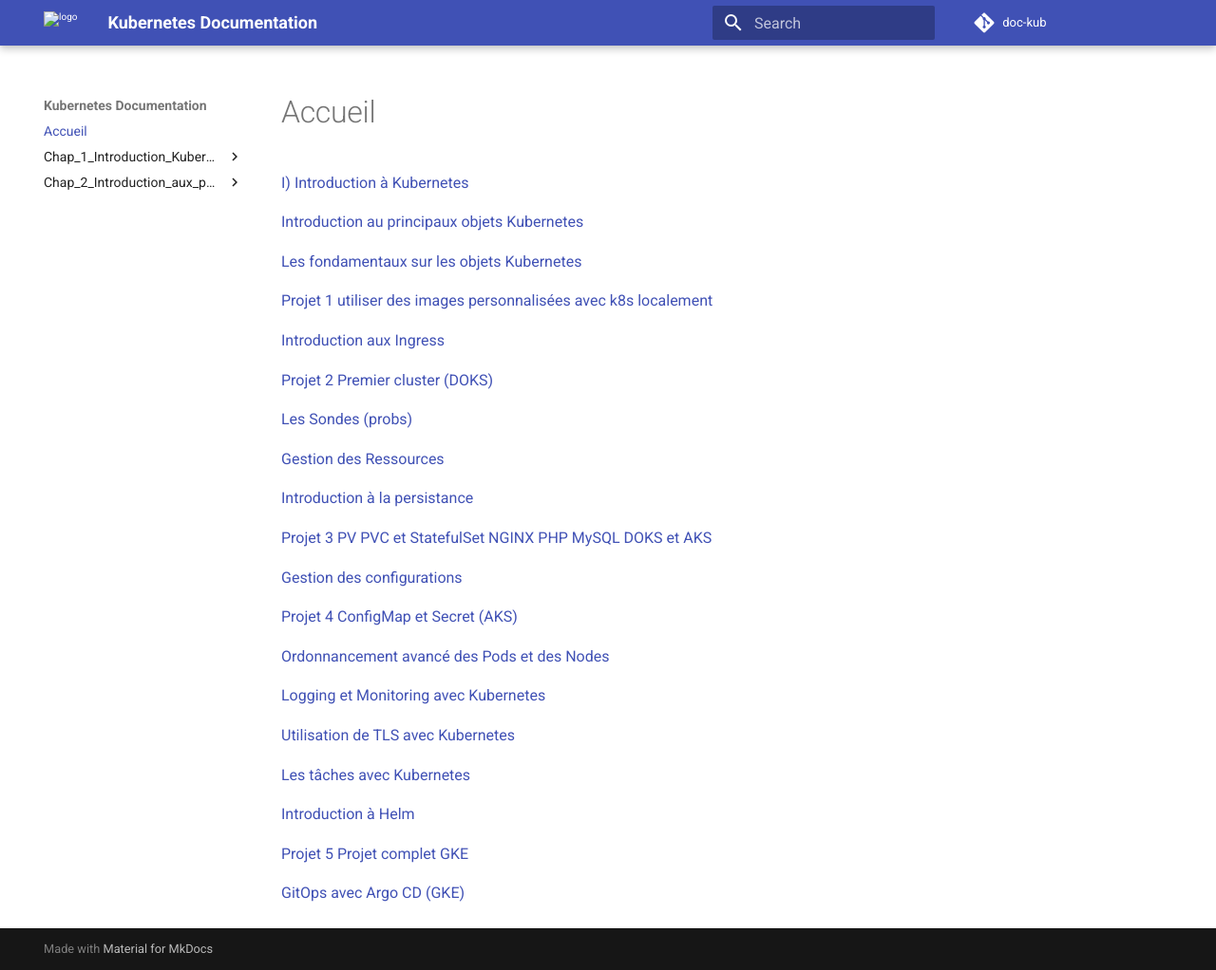
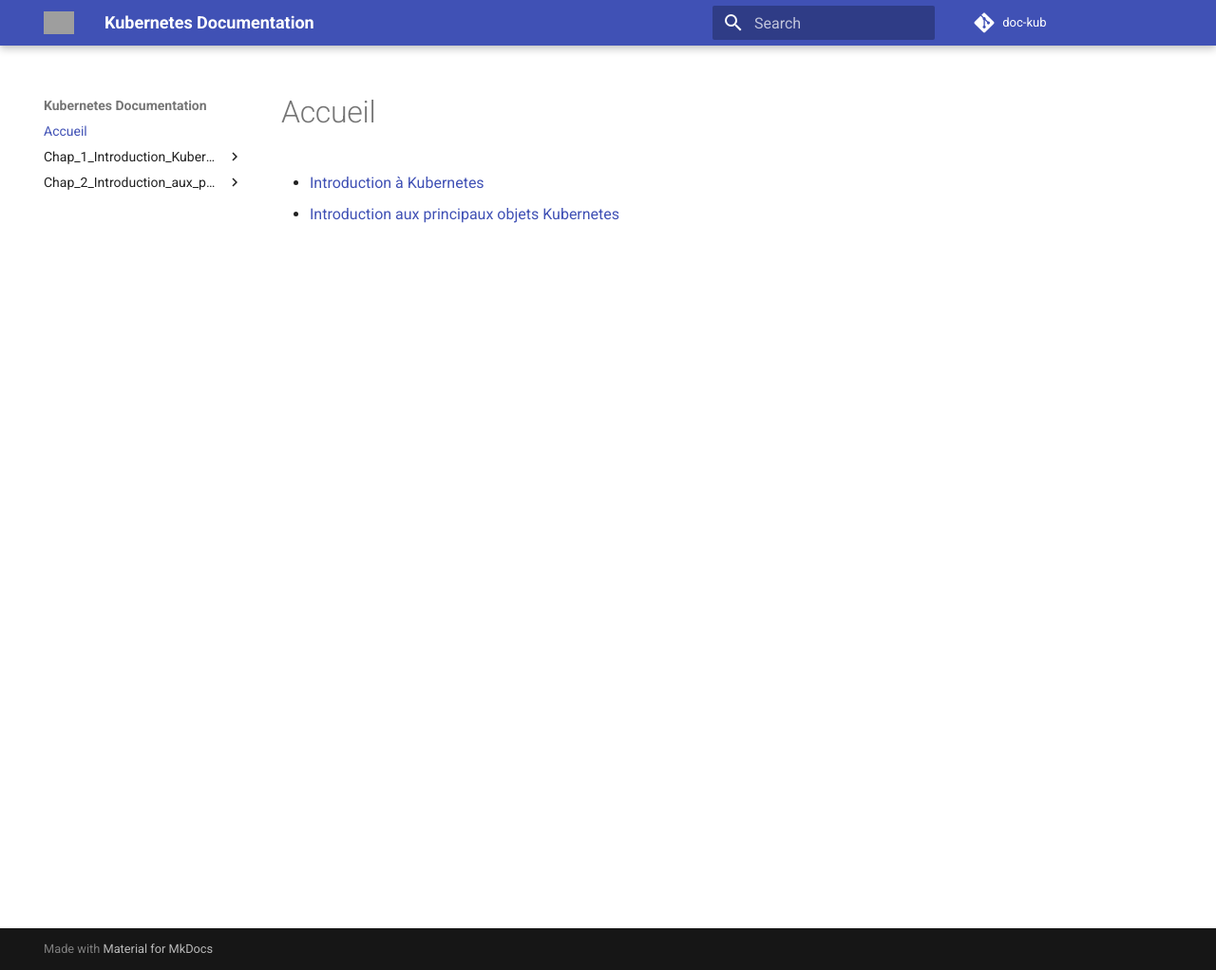
Before and after one commit to Adoum170/doc-kub, an MkDocs documentation site: the page built from docs/home.md, in a window 1280 px wide and 1022 px high. Shown: the whole window at 95% size. Built offline with MkDocs 1.6.1 and Material for MkDocs 9.7.7, drawn with Linux system fonts in a browser that asks for light colours; grey boxes are pictures that could not be loaded.

Commit message:
fix: links

```diff
--- a/docs/home.md
+++ b/docs/home.md
@@ -1,41 +1,6 @@
 ---
-title: Home
+title: Documentation Kubernetes
 ---
 
-[I) Introduction à Kubernetes](Chap_1_Introduction_Kubernetes/I_Introduction_à_Kubernetes.md)
-
-[Introduction au principaux objets Kubernetes](Chap_2_Introduction_Objets_Kubernetes/Introduction_au_principaux_objets_Kubernetes.md)
-
-[Les fondamentaux sur les objets Kubernetes](Chap_3_Fondamentaux_Objets_Kubernetes/Les_fondamentaux_sur_les_objets_Kubernetes.md)
-
-[Projet 1 utiliser des images personnalisées avec k8s localement](Chap_4_Projet_1/Projet_1_utiliser_des_images_personnalisées_avec_k8s_localement.md)
-
-[Introduction aux Ingress](Chap_5_Ingress/Introduction_aux_Ingress.md)
-
-[Projet 2 Premier cluster (DOKS)](Chap_6_Projet_2/Projet_2_Premier_cluster_DOKS.md)
-
-[Les Sondes (probs)](Chap_7_Sondes/Les_Sondes_probes.md)
-
-[Gestion des Ressources](Chap_8_Gestion_Ressources/Gestion_des_Ressources.md)
-
-[Introduction à la persistance](Chap_9_Persistance/Introduction_à_la_persistance.md)
-
-[Projet 3 PV PVC et StatefulSet NGINX PHP MySQL DOKS et AKS](Chap_10_Projet_3/Projet_3_PV_PVC_et_StatefulSet_NGINX_PHP_MySQL_DOKS_et_AKS.md)
-
-[Gestion des configurations](Chap_11_Gestion_Configurations/Gestion_des_configurations.md)
-
-[Projet 4 ConfigMap et Secret (AKS)](Chap_12_Projet_4/Projet_4_ConfigMap_et_Secret_AKS.md)
-
-[Ordonnancement avancé des Pods et des Nodes](Chap_13_Ordonnancement/Ordonnancement_avancé_des_Pods_et_des_Nodes.md)
-
-[Logging et Monitoring avec Kubernetes](Chap_14_Logging_Monitoring/Logging_et_Monitoring_avec_Kubernetes.md)
-
-[Utilisation de TLS avec Kubernetes](Chap_15_TLS/Utilisation_de_TLS_avec_Kubernetes.md)
-
-[Les tâches avec Kubernetes](Chap_16_Tâches/Les_tâches_avec_Kubernetes.md)
-
-[Introduction à Helm](Chap_17_Helm/Introduction_à_Helm.md)
-
-[Projet 5 Projet complet GKE](Chap_18_Projet_5/Projet_5_Projet_complet_GKE.md)
-
-[GitOps avec Argo CD (GKE)](Chap_19_GitOps/Argo_CD_GKE.md)
+- [Introduction à Kubernetes](./docs/Chap_1_Introduction_Kubernetes/index.md)
+- [Introduction aux principaux objets Kubernetes](./docs/Chap_2_Introduction_aux_principaux_objets_Kubernetes/index.md)
--- a/mkdocs.yml
+++ b/mkdocs.yml
@@ -8,8 +8,8 @@
 
 theme:
   name: material
-  logo: https://kubernetes.io/images/favicon.png
-  favicon: https://kubernetes.io/images/favicon.png
+  logo: https://www.ovhcloud.com/sites/default/files/styles/text_media_horizontal/public/2021-04/K8S-logo.png
+  favicon: https://kubernetes.io/icons/favicon-64.png
 
 nav:
   - Accueil: home.md
@@ -21,12 +21,12 @@
     - Chap_1_Introduction_Kubernetes/d_Explication_de_l'environnement_et_mise_en_place_sur_Linux.md
     - Chap_1_Introduction_Kubernetes/e_Présentation_du_dashboard_Minikube_et_Kubectl.md
   - Chap_2_Introduction_aux_principaux_objets_Kubernetes:
+    - Chap_2_Introduction_aux_principaux_objets_Kubernetes/a_Les_Objets_Kubernetes.md
+    - Chap_2_Introduction_aux_principaux_objets_Kubernetes/b_Décrire_les_objets_Kubernetes_objet_spec.md
+    - Chap_2_Introduction_aux_principaux_objets_Kubernetes/c_Introduction_aux_Pods.md
     - Chap_2_Introduction_aux_principaux_objets_Kubernetes/d_Introduction_aux_déploiement_Deployments.md
-    - Chap_2_Introduction_aux_principaux_objets_Kubernetes/Introduction_au_principaux_objets_Kubernetes.md
     - Chap_2_Introduction_aux_principaux_objets_Kubernetes/e_Introduction_aux_Services.md
-    - Chap_2_Introduction_aux_principaux_objets_Kubernetes/a_Les_Objets_Kubernetes.md
-    - Chap_2_Introduction_aux_principaux_objets_Kubernetes/c_Introduction_aux_Pods.md
-    - Chap_2_Introduction_aux_principaux_objets_Kubernetes/b_Décrire_les_objets_Kubernetes_objet_spec.md
+    - Chap_2_Introduction_aux_principaux_objets_Kubernetes/index.md
   # - Chap_3_Les_fondamentaux_sur_les_objets_Kubernetes:
   #   - Chap_3_Les_fondamentaux_sur_les_objets_Kubernetes/dLes_Déployments_en_détail.md
   #   - Chap_3_Les_fondamentaux_sur_les_objets_Kubernetes/bLes_labels_et_les_sélecteurs.md
@@ -83,3 +83,6 @@
 
 # Generate index toc
 # for file in $(ls *.md); do title=$(awk -F: '/title/ {print $2}' $file | sed 's/^\ //g'); if [ -n "$(grep tags $file)" ]; then echo "- [$title]($file)"; fi ; done
+
+# Generate home index
+# for file in $(find . -type f -name index.md); do title=$(awk -F: '/title/ {print $2}' $file | sed 's/^\ //g'); echo "- [$title]($file)"; done
```
Also changed, not shown: docs/Chap_1_Introduction_Kubernetes/index.md (+1 -1 lines), docs/Chap_2_Introduction_aux_principaux_objets_Kubernetes/index.md (+1 -1 lines).
